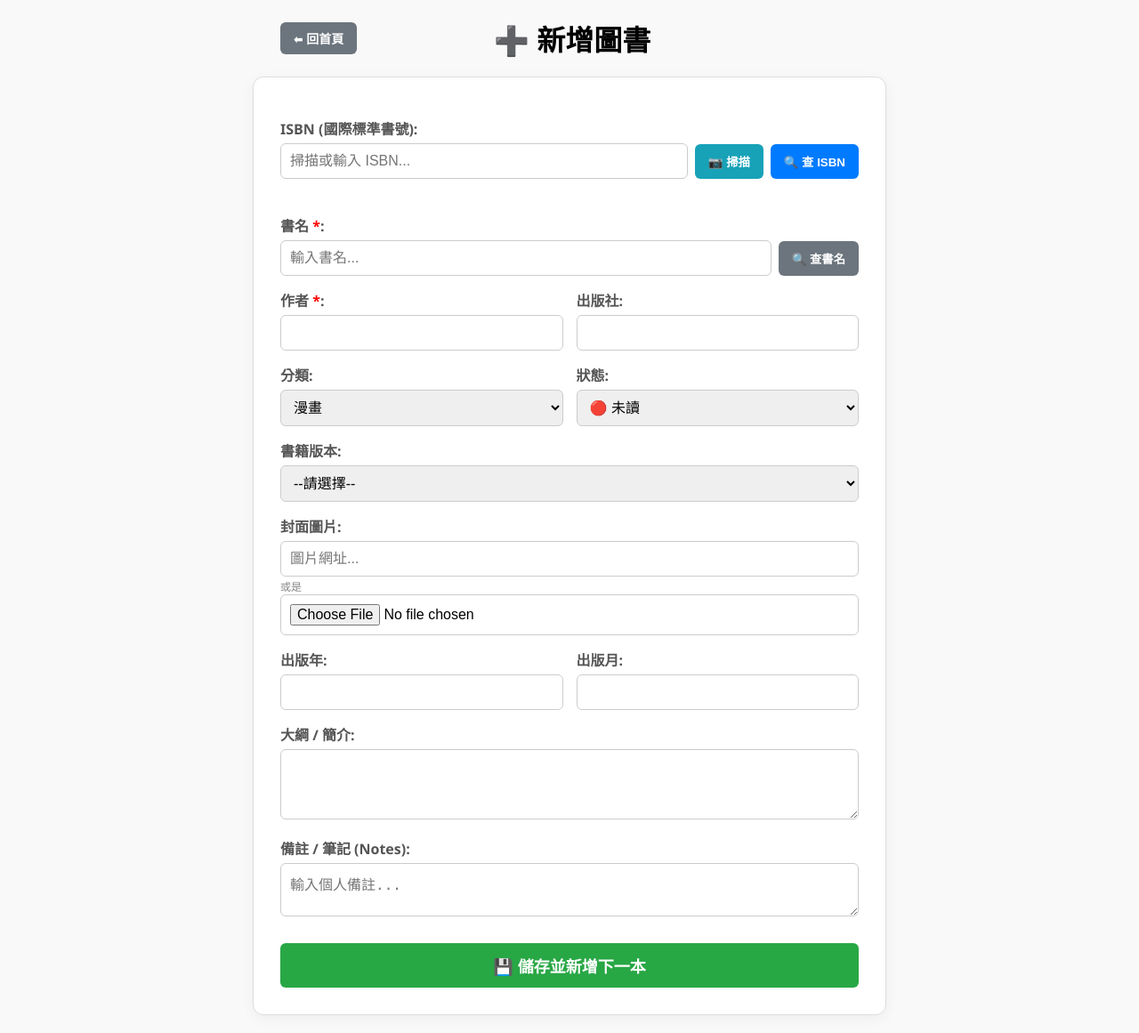
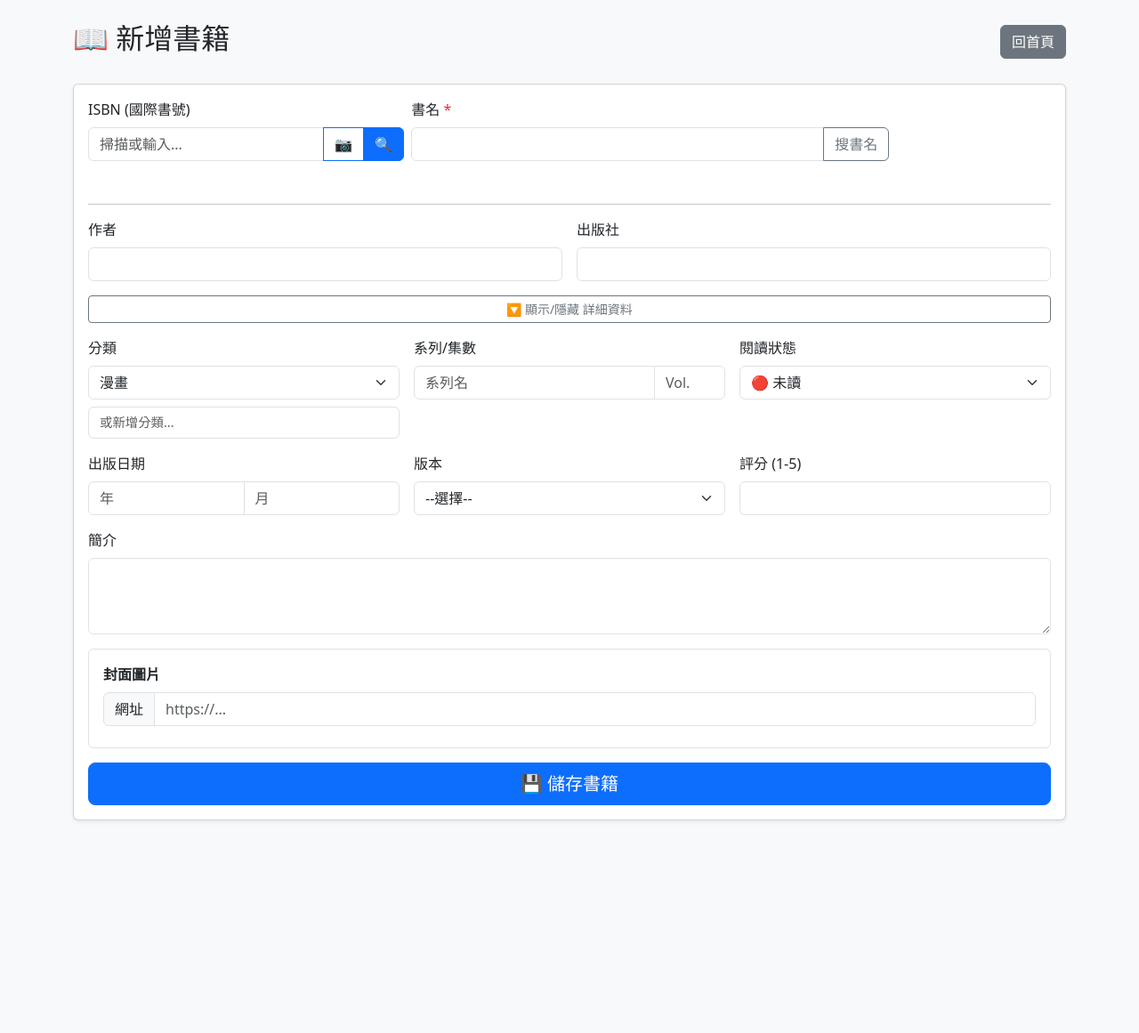
Before and after one commit to bobobill7878-create/library_system, a Flask app: page /add in a window 1280 px wide. Shown: the whole page at 89% size. After the commit the page ends 923 px from the top, so only its background shows below. Run offline with Flask 3, Linux system fonts and the light colour scheme.

Commit message:
Update add_book.html

```diff
--- a/templates/add_book.html
+++ b/templates/add_book.html
@@ -1,135 +1,158 @@
 <!DOCTYPE html>
-<html lang="zh-TW">
+<html lang="zh-Hant">
 <head>
     <meta charset="UTF-8">
     <meta name="viewport" content="width=device-width, initial-scale=1.0">
-    <title>新增圖書</title>
+    <title>新增書籍</title>
+    <link href="https://cdn.jsdelivr.net/npm/bootstrap@5.3.0/dist/css/bootstrap.min.css" rel="stylesheet">
     <script src="https://unpkg.com/html5-qrcode" type="text/javascript"></script>
     <style>
-        body { font-family: 'Segoe UI', Tahoma, Geneva, Verdana, sans-serif; margin: 20px; display: flex; flex-direction: column; align-items: center; background-color: #f9f9f9; }
-        .nav-bar { width: 100%; max-width: 650px; display: flex; justify-content: space-between; align-items: center; margin-bottom: 20px; }
-        .btn-home { background-color: #6c757d; color: white; text-decoration: none; padding: 8px 15px; border-radius: 6px; font-weight: bold; font-size: 14px; }
-        form { max-width: 650px; width: 100%; padding: 30px; border: 1px solid #ddd; border-radius: 12px; background-color: #fff; box-shadow: 0 4px 15px rgba(0,0,0,0.05); }
-        label { font-weight: bold; color: #555; display: block; margin-top: 15px; margin-bottom: 5px; }
-        input, select, textarea { width: 100%; padding: 10px; border: 1px solid #ccc; border-radius: 6px; box-sizing: border-box; font-size: 16px; }
-
-        .row { display: flex; gap: 15px; }
-        .row > div { flex: 1; }
-
-        .btn { padding: 10px 15px; cursor: pointer; border: none; border-radius: 6px; color: white; font-weight: bold; white-space: nowrap; }
-        .btn-scan { background-color: #17a2b8; }
-        .btn-search { background-color: #007bff; }
-        .btn-submit { background-color: #28a745; width: 100%; font-size: 18px; margin-top: 25px; padding: 12px; }
-
-        .external-links { margin-top: 10px; padding: 10px; background-color: #f1f1f1; border-radius: 8px; font-size: 14px; }
-        .external-links a { display: inline-block; text-decoration: none; color: white; padding: 5px 10px; border-radius: 4px; margin-right: 5px; font-size: 12px; }
-        .link-books { background-color: #8cc63f; } .link-momo { background-color: #d0021b; } .link-taaze { background-color: #ff9900; } .link-google { background-color: #4285f4; }
-
-        #reader-container { display: none; margin-bottom: 15px; border: 2px dashed #007bff; padding: 10px; border-radius: 8px; background: #e9f7fe; text-align: center; }
-        #reader { width: 100%; max-width: 400px; margin: 0 auto; }
-        .cover-preview { display: none; margin: 15px auto; width: 150px; text-align: center; border: 1px solid #ddd; padding: 5px; background: #fff; }
-        .cover-preview img { width: 100%; border-radius: 4px; }
-        .message-box { min-height: 20px; font-size: 14px; margin-top: 5px; font-weight: bold; }
-        .input-group { display: flex; gap: 8px; align-items: center; }
+        .preview-img { max-width: 150px; max-height: 200px; object-fit: cover; border: 1px solid #ddd; margin-top: 10px; display: none; }
+        .scanner-box { width: 100%; max-width: 400px; margin: 0 auto; display: none; }
+        .external-links a { margin-right: 10px; text-decoration: none; }
+        #api-message { font-weight: bold; margin-left: 10px; }
     </style>
 </head>
-<body>
-    <div class="nav-bar">
-        <a href="/" class="btn-home">⬅ 回首頁</a>
-        <h1 style="margin:0;">➕ 新增圖書</h1>
-        <div style="width:80px;"></div>
+<body class="bg-light">
+    <div class="container py-4">
+        <div class="d-flex justify-content-between align-items-center mb-4">
+            <h2>📖 新增書籍</h2>
+            <a href="/" class="btn btn-secondary">回首頁</a>
         </div>
 
-    <form id="addBookForm" onsubmit="submitForm(event)" enctype="multipart/form-data">
-        <div id="reader-container">
+        <div class="card shadow-sm">
+            <div class="card-body">
+                <div id="reader-container" class="scanner-box mb-3">
                     <div id="reader"></div>
-            <button type="button" class="btn" style="background:#dc3545; margin-top:10px;" onclick="stopScanner()">關閉鏡頭</button>
+                    <button type="button" class="btn btn-danger w-100 mt-2" onclick="stopScanner()">關閉鏡頭</button>
                 </div>
 
-        <label>ISBN (國際標準書號):</label>
+                <form id="addBookForm" onsubmit="submitForm(event)">
+
+                    <div class="row g-2 mb-3 align-items-end">
+                        <div class="col-md-4">
+                            <label class="form-label">ISBN (國際書號)</label>
                             <div class="input-group">
-            <input type="text" id="isbn" name="isbn" placeholder="掃描或輸入 ISBN..." oninput="updateExternalLinks()" onkeydown="handleEnter(event, 'isbn')">
-            <button type="button" class="btn btn-scan" onclick="startScanner()">📷 掃描</button>
-            <button type="button" class="btn btn-search" onclick="lookupBookData('isbn')">🔍 查 ISBN</button>
+                                <input type="text" class="form-control" name="isbn" id="isbn" placeholder="掃描或輸入..." onkeypress="handleEnter(event, 'isbn')">
+                                <button type="button" class="btn btn-outline-primary" onclick="startScanner()">📷</button>
+                                <button type="button" class="btn btn-primary" onclick="lookupBookData('isbn')">🔍</button>
+                            </div>
+                        </div>
+                        <div class="col-md-6">
+                            <label class="form-label">書名 <span class="text-danger">*</span></label>
+                            <div class="input-group">
+                                <input type="text" class="form-control" name="title" id="title" required onkeypress="handleEnter(event, 'title')">
+                                <button type="button" class="btn btn-outline-secondary" onclick="lookupBookData('title')">搜書名</button>
+                            </div>
+                        </div>
+                        <div class="col-12">
+                            <small id="api-message"></small>
+                        </div>
                     </div>
 
-        <div class="external-links" id="link-container" style="display:none;">
-            <span>找不到？試試外部搜尋：</span>
-            <a href="#" target="_blank" id="link-books" class="link-books">博客來</a>
-            <a href="#" target="_blank" id="link-momo" class="link-momo">Momo</a>
-            <a href="#" target="_blank" id="link-taaze" class="link-taaze">讀冊</a>
-            <a href="#" target="_blank" id="link-google" class="link-google">Google</a>
-        </div>
-        <div id="api-message" class="message-box"></div>
-
-        <div id="cover-preview" class="cover-preview"><img id="book-cover-img" src=""></div>
-
-        <label>書名 <span style="color:red">*</span>:</label>
-        <div class="input-group">
-            <input type="text" id="title" name="title" required placeholder="輸入書名..." oninput="updateExternalLinks()" onkeydown="handleEnter(event, 'title')">
-            <button type="button" class="btn btn-search" style="background-color: #6c757d;" onclick="lookupBookData('title')">🔍 查書名</button>
+                    <div class="mb-3 external-links" id="link-container" style="display:none;">
+                        <small class="text-muted">快速查詢：</small>
+                        <a href="#" target="_blank" id="link-books" class="badge bg-success">博客來</a>
+                        <a href="#" target="_blank" id="link-momo" class="badge bg-danger">Momo</a>
+                        <a href="#" target="_blank" id="link-taaze" class="badge bg-warning text-dark">讀冊</a>
+                        <a href="#" target="_blank" id="link-google" class="badge bg-info text-dark">Google</a>
                     </div>
 
-        <div class="row">
-            <div><label>作者 <span style="color:red">*</span>:</label><input type="text" id="author" name="author" required></div>
-            <div><label>出版社:</label><input type="text" id="publisher" name="publisher"></div>
+                    <hr>
+
+                    <div class="row g-3 mb-3">
+                        <div class="col-md-6">
+                            <label class="form-label">作者</label>
+                            <input type="text" class="form-control" name="author" id="author">
+                        </div>
+                        <div class="col-md-6">
+                            <label class="form-label">出版社</label>
+                            <input type="text" class="form-control" name="publisher" id="publisher">
+                        </div>
                     </div>
 
-        <div class="row">
-            <div>
-                <label>分類:</label>
-                <select name="category" id="category">
+                    <button class="btn btn-sm btn-outline-secondary mb-3 w-100" type="button" data-bs-toggle="collapse" data-bs-target="#advancedInfo">
+                        🔽 顯示/隱藏 詳細資料
+                    </button>
+
+                    <div class="collapse show" id="advancedInfo">
+                        <div class="row g-3 mb-3">
+                            <div class="col-md-4">
+                                <label class="form-label">分類</label>
+                                <select class="form-select" name="category_id" id="category_id">
                                     {% for cat in categories %}
                                     <option value="{{ cat.id }}">{{ cat.name }}</option>
                                     {% endfor %}
                                 </select>
+                                <input type="text" class="form-control mt-2" name="new_category" placeholder="或新增分類..." style="font-size: 0.9em;">
                             </div>
-            <div>
-                <label>狀態:</label>
-                <select name="status" id="status">
+                            <div class="col-md-4">
+                                <label class="form-label">系列/集數</label>
+                                <div class="input-group">
+                                    <input type="text" class="form-control" name="series" placeholder="系列名">
+                                    <input type="text" class="form-control" name="volume" placeholder="Vol." style="max-width: 80px;">
+                                </div>
+                            </div>
+                            <div class="col-md-4">
+                                <label class="form-label">閱讀狀態</label>
+                                <select class="form-select" name="status" id="status">
                                     <option value="未讀">🔴 未讀</option>
-                    <option value="閱讀中">🔵 閱讀中</option>
-                    <option value="已讀完">🟢 已讀完</option>
-                    <option value="棄坑">⚫ 棄坑</option>
+                                    <option value="閱讀中">🟡 閱讀中</option>
+                                    <option value="已讀">🟢 已讀</option>
+                                    <option value="棄書">⚫ 棄書</option>
                                 </select>
                             </div>
                         </div>
 
-        <div class="row">
-            <div>
-                <label>書籍版本:</label>
-                <select name="print_version" id="print_version">
-                    <option value="">--請選擇--</option>
-                    <option value="豪華首刷">✨ 豪華首刷</option>
-                    <option value="首刷">🔹 首刷</option>
-                    <option value="再版">📖 再版</option>
+                        <div class="row g-3 mb-3">
+                            <div class="col-md-4">
+                                <label class="form-label">出版日期</label>
+                                <div class="input-group">
+                                    <input type="number" class="form-control" name="publish_year" id="year" placeholder="年">
+                                    <input type="number" class="form-control" name="publish_month" id="month" placeholder="月">
+                                </div>
+                            </div>
+                            <div class="col-md-4">
+                                <label class="form-label">版本</label>
+                                <select class="form-select" name="print_version" id="print_version">
+                                    <option value="">--選擇--</option>
+                                    <option value="平裝">平裝</option>
+                                    <option value="精裝">精裝</option>
+                                    <option value="電子書">電子書</option>
                                 </select>
+                            </div>
+                            <div class="col-md-4">
+                                <label class="form-label">評分 (1-5)</label>
+                                <input type="number" class="form-control" name="rating" min="1" max="5">
                             </div>
                         </div>
 
-        <label>封面圖片:</label>
-        <div class="row">
-            <div>
-                <input type="text" id="cover_url" name="cover_url" placeholder="圖片網址..." oninput="updatePreviewFromUrl()">
-                <div style="font-size:12px; color:#888; margin-top:2px;">或是</div>
-                <input type="file" id="cover_file" name="cover_file" accept="image/*" onchange="updatePreviewFromFile(this)">
+                        <div class="mb-3">
+                            <label class="form-label">簡介</label>
+                            <textarea class="form-control" name="description" id="description" rows="3"></textarea>
                         </div>
                     </div>
 
-        <div class="row">
-            <div><label>出版年:</label><input type="number" id="year" name="year"></div>
-            <div><label>出版月:</label><input type="number" id="month" name="month"></div>
+                    <div class="mb-3 p-3 bg-white border rounded">
+                        <label class="form-label fw-bold">封面圖片</label>
+                        <div class="input-group mb-2">
+                            <span class="input-group-text">網址</span>
+                            <input type="text" class="form-control" name="cover_url" id="cover_url" placeholder="https://..." onchange="updatePreviewFromUrl()">
+                        </div>
+                        <div id="cover-preview" class="preview-img text-center">
+                            <img id="book-cover-img" src="" alt="封面預覽" style="width:100%; height:100%; object-fit:cover;">
+                        </div>
                     </div>
 
-        <label>大綱 / 簡介:</label>
-        <textarea id="description" name="description" rows="3"></textarea>
+                    <div class="d-grid gap-2">
+                        <button type="submit" id="submit-btn" class="btn btn-primary btn-lg">💾 儲存書籍</button>
+                    </div>
+                </form>
+            </div>
+        </div>
+    </div>
 
-        <label>備註 / 筆記 (Notes):</label>
-        <textarea id="notes" name="notes" rows="2" placeholder="輸入個人備註..."></textarea>
-
-        <button type="submit" class="btn btn-submit" id="submit-btn">💾 儲存並新增下一本</button>
-    </form>
-
+    <script src="https://cdn.jsdelivr.net/npm/bootstrap@5.3.0/dist/js/bootstrap.bundle.min.js"></script>
     <script>
         function submitForm(event) {
             event.preventDefault();
@@ -150,7 +173,7 @@
         }
 
         function resetFormPartial() {
-            ['isbn','title','author','publisher','year','month','description','notes','cover_url','cover_file'].forEach(id => document.getElementById(id).value = '');
+            ['isbn','title','author','publisher','year','month','description','cover_url'].forEach(id => document.getElementById(id).value = '');
             document.getElementById('status').value = '未讀';
             document.getElementById('print_version').value = '';
             document.getElementById('link-container').style.display = 'none';
@@ -171,29 +194,75 @@
             } else { c.style.display = 'none'; }
         }
 
+        // ★★★ 核心：先找博客來，失敗找 Google ★★★
         function lookupBookData(type) {
-            let q = type === 'isbn' ? `isbn:${document.getElementById('isbn').value.replace(/[- ]/g,'')}` : `intitle:${document.getElementById('title').value}`;
+            let key = type === 'isbn' ? document.getElementById('isbn').value : document.getElementById('title').value;
+            if(!key) { alert("請輸入內容"); return; }
+
             const msg = document.getElementById('api-message');
-            msg.textContent = "🔍 搜尋中...";
+            msg.textContent = "🐢 爬蟲前往博客來搜尋中...請稍候";
+            msg.style.color = "blue";
+
+            // 呼叫我們自己的後端 (app.py)
+            fetch(`/api/lookup_books_tw?q=${encodeURIComponent(key)}`)
+            .then(r => r.json())
+            .then(resp => {
+                if(resp.success) {
+                    const data = resp.data;
+                    if(data.title) document.getElementById('title').value = data.title;
+                    if(data.author) document.getElementById('author').value = data.author;
+                    if(data.publisher) document.getElementById('publisher').value = data.publisher;
+                    if(data.year) document.getElementById('year').value = data.year;
+                    if(data.month) document.getElementById('month').value = data.month;
+                    if(data.description) document.getElementById('description').value = data.description;
+                    if(data.cover_url) {
+                        document.getElementById('cover_url').value = data.cover_url;
+                        updatePreviewFromUrl();
+                    }
+                    msg.textContent = "✅ 成功從博客來抓取資料！";
+                    msg.style.color = "green";
+                    updateExternalLinks();
+                } else {
+                    msg.textContent = "⚠️ 博客來找不到，嘗試 Google...";
+                    fallbackGoogle(key);
+                }
+            })
+            .catch(err => {
+                console.error(err);
+                msg.textContent = "❌ 連線錯誤，嘗試 Google...";
+                fallbackGoogle(key);
+            });
+        }
+
+        // 備用方案 (Google Books API)
+        function fallbackGoogle(keyword) {
+            let q = `isbn:${keyword.replace(/[- ]/g,'')}`;
+            if(keyword.length < 10) q = `intitle:${keyword}`;
 
             fetch(`https://www.googleapis.com/books/v1/volumes?q=${q}&maxResults=1`)
             .then(r=>r.json()).then(data => {
+                const msg = document.getElementById('api-message');
                 if(data.totalItems > 0) {
                     const i = data.items[0].volumeInfo;
                     if(i.title) document.getElementById('title').value = i.title;
                     if(i.authors) document.getElementById('author').value = i.authors.join(', ');
                     if(i.publisher) document.getElementById('publisher').value = i.publisher;
+                    if(i.publishedDate) {
+                        let d = i.publishedDate.split('-');
+                        if(d[0]) document.getElementById('year').value = d[0];
+                        if(d[1]) document.getElementById('month').value = d[1];
+                    }
                     if(i.description) document.getElementById('description').value = i.description;
-                    if(i.publishedDate) document.getElementById('year').value = i.publishedDate.split('-')[0];
                     if(i.imageLinks) {
                         document.getElementById('cover_url').value = (i.imageLinks.thumbnail||'').replace('http://','https://');
                         updatePreviewFromUrl();
                     }
+                    msg.textContent = "✅ Google 有資料 (博客來無資料)";
+                    msg.style.color = "orange";
                     updateExternalLinks();
-                    msg.textContent = "✅ 成功找到資料！";
                 } else {
-                    msg.textContent = "⚠️ 找不到資料，請嘗試外部搜尋。";
-                    updateExternalLinks();
+                    msg.textContent = "❌ 完全找不到資料，請手動輸入。";
+                    msg.style.color = "red";
                 }
             });
         }
@@ -213,13 +282,6 @@
             const b = document.getElementById('cover-preview');
             if(u){ document.getElementById('book-cover-img').src=u; b.style.display='block'; } else { b.style.display='none'; }
         }
-        function updatePreviewFromFile(inp) {
-            if(inp.files[0]){
-                const r = new FileReader();
-                r.onload = e => { document.getElementById('book-cover-img').src=e.target.result; document.getElementById('cover-preview').style.display='block'; };
-                r.readAsDataURL(inp.files[0]);
-            }
-        }
     </script>
 </body>
 </html>
```
Lines whose indentation alone changed are shown as unchanged.
